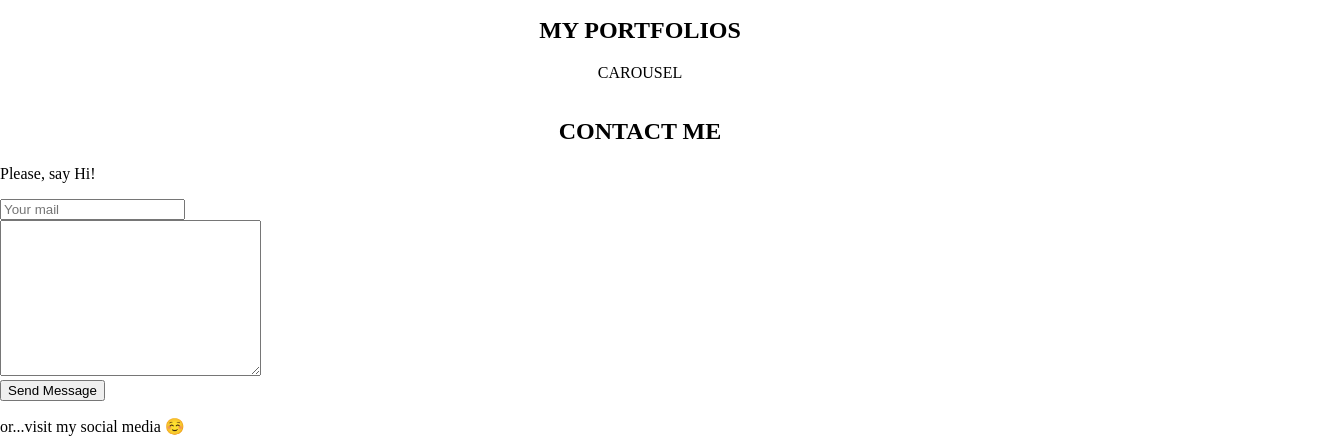
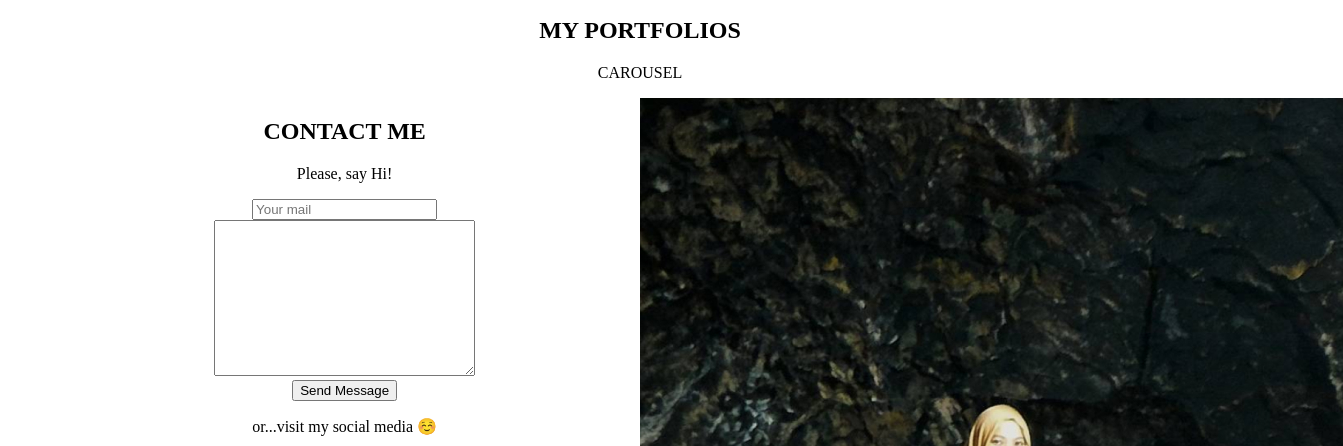
Before and after one commit to sarahgushef/project-css, a plain HTML site: page index.html in a window 1280 px wide. Shown: the part 2070-2516 px from the top of the page, 1343 px wide, since content can reach past the window. Drawn offline with Linux system fonts and the light colour scheme.

Commit message:
add layout to contact me

```diff
--- a/index.html
+++ b/index.html
@@ -217,7 +217,7 @@
         <!-- End of My Portofolios -->
 
         <!-- Start of Contact Me -->
-        <section id="contact-me" class="contact-me">
+        <section id="contact-me" class="contact-me two-col-grid">
           <div>
             <h2>
               CONTACT ME
@@ -258,10 +258,9 @@
                 </li>
               </ul>
             </div>
-
-            <div>
-              <img src="./images/photo-contact-me.jpg" />
-            </div>
+          </div>
+          <div>
+            <img src="./images/photo-contact-me.jpg" />
           </div>
         </section>
         <!-- End of Contact Me -->
```
